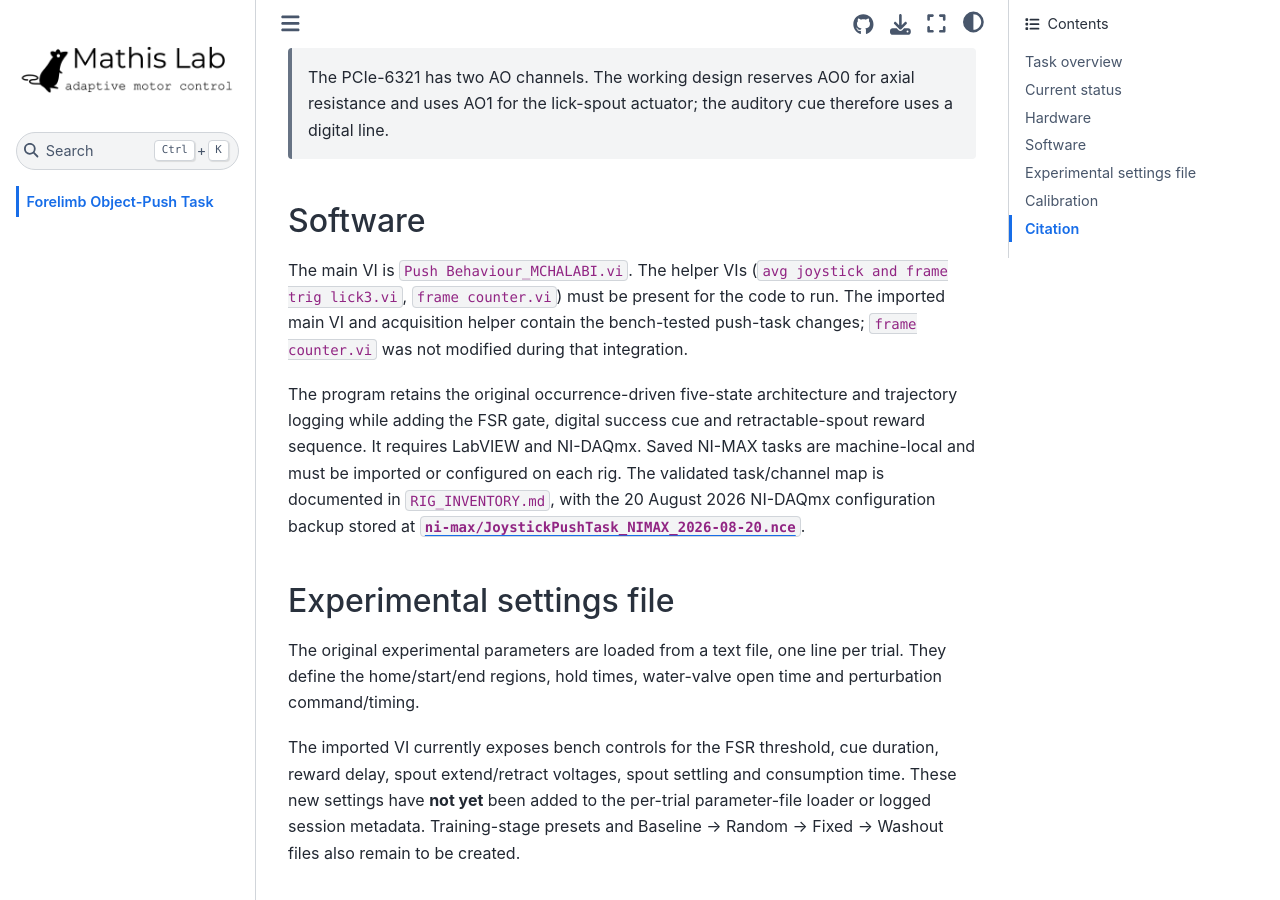
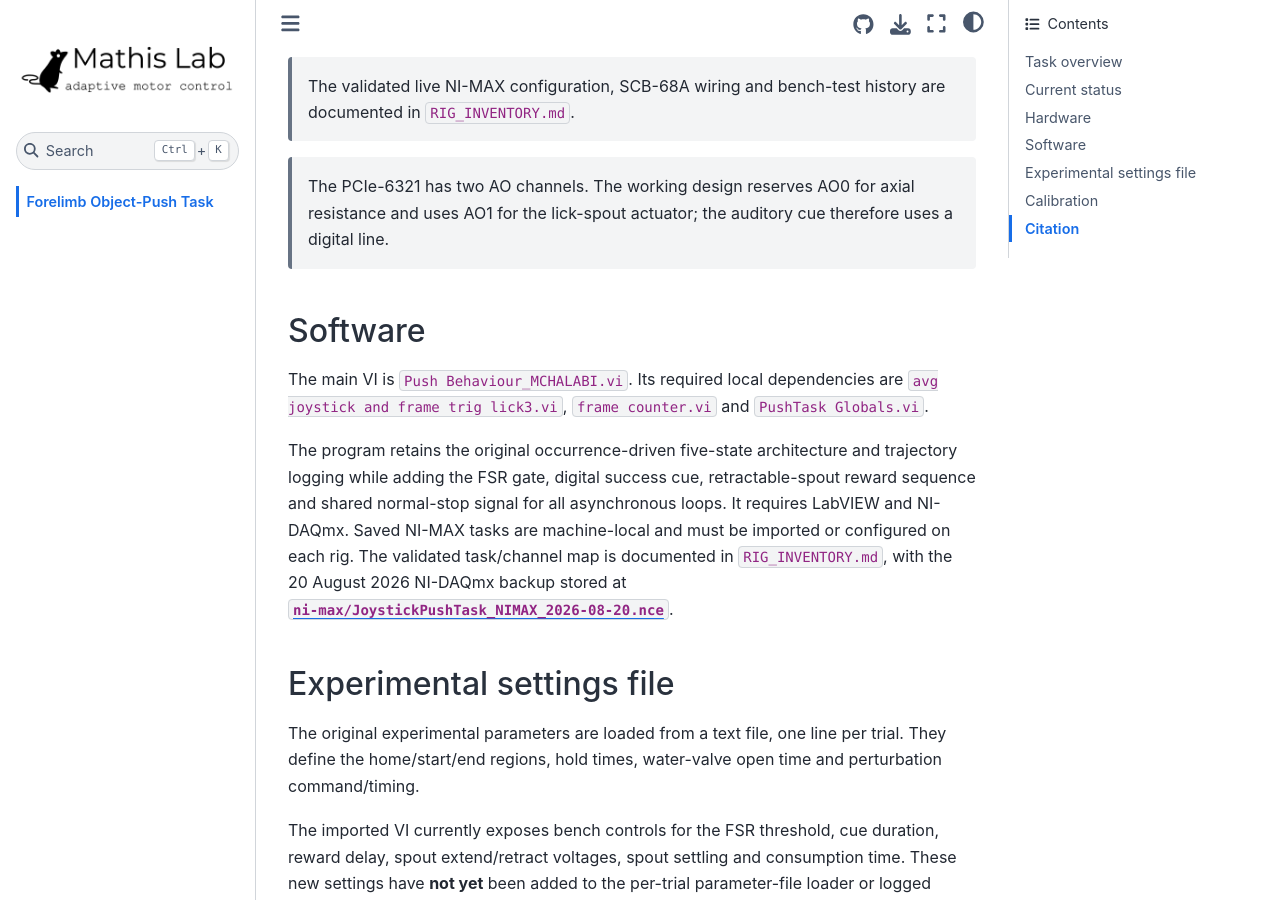
Before and after one commit to AdaptiveMotorControlLab/JoystickPushTask, a Jupyter Book: the page built from README.md, in a window 1280 px wide and 900 px high, scrolled down 2348 px. Built offline with Jupyter Book 1.0.4 settings and Sphinx 7.4.7 and the Sphinx Book theme 1.1.4, drawn with Linux system fonts in a browser that asks for light colours; pages that are not in the unit, such as notebooks, are missing from menus; some of the changed text lies outside the part shown.

Commit message:
Add safe startup and unified shutdown.
Initialize all hardware outputs to safe states and use one shared Stop signal so every asynchronous LabVIEW loop exits cleanly without DAQ errors.

```diff
--- a/README.md
+++ b/README.md
@@ -42,8 +42,10 @@ Key differences from the original task:
 - The acquisition helper reads joystick X/Y, lick/frame signals and the new rest-pad channel.
 - A fresh GitHub copy now opens and completes the full bench sequence on the rig PC using the
   compatible repository helper VIs.
-- Remaining validation includes fail/timeout/abort behavior, safe output initialization/cleanup and
-  repeated-cycle testing.
+- Safe startup now commands water/cue LOW, spout retract and magnet 0 V. One canonical Stop cleanly
+  ends every parallel loop; idle, reward-delay and spout-extended Stop tests passed.
+- Remaining validation includes repeated-cycle testing and explicit fail/timeout checks. LabVIEW's
+  toolbar Abort remains emergency-only because it bypasses normal cleanup.
 - Remaining build work includes the final push object, animal-safe rest-pad cover, mouse-specific
   calibration and training-stage controls/presets.
 
@@ -84,15 +86,14 @@ New components for the push task:
 
 ## Software
 
-The main VI is `Push Behaviour_MCHALABI.vi`. The helper VIs (`avg joystick and frame trig lick3.vi`,
-`frame counter.vi`) must be present for the code to run. The imported main VI and acquisition helper
-contain the bench-tested push-task changes; `frame counter.vi` was not modified during that integration.
+The main VI is `Push Behaviour_MCHALABI.vi`. Its required local dependencies are
+`avg joystick and frame trig lick3.vi`, `frame counter.vi` and `PushTask Globals.vi`.
 
 The program retains the original occurrence-driven five-state architecture and trajectory logging while
-adding the FSR gate, digital success cue and retractable-spout reward sequence. It requires LabVIEW and
-NI-DAQmx. Saved NI-MAX tasks are machine-local and must be imported or configured on each rig. The
-validated task/channel map is documented in [`RIG_INVENTORY.md`](RIG_INVENTORY.md), with the 20 August
-2026 NI-DAQmx configuration backup stored at
+adding the FSR gate, digital success cue, retractable-spout reward sequence and shared normal-stop
+signal for all asynchronous loops. It requires LabVIEW and NI-DAQmx. Saved NI-MAX tasks are
+machine-local and must be imported or configured on each rig. The validated task/channel map is
+documented in [`RIG_INVENTORY.md`](RIG_INVENTORY.md), with the 20 August 2026 NI-DAQmx backup stored at
 [`ni-max/JoystickPushTask_NIMAX_2026-08-20.nce`](ni-max/JoystickPushTask_NIMAX_2026-08-20.nce).
 
 ## Experimental settings file
```
Also changed, not shown: RIG_INVENTORY.md (+12 -0 lines), 4 other files.
